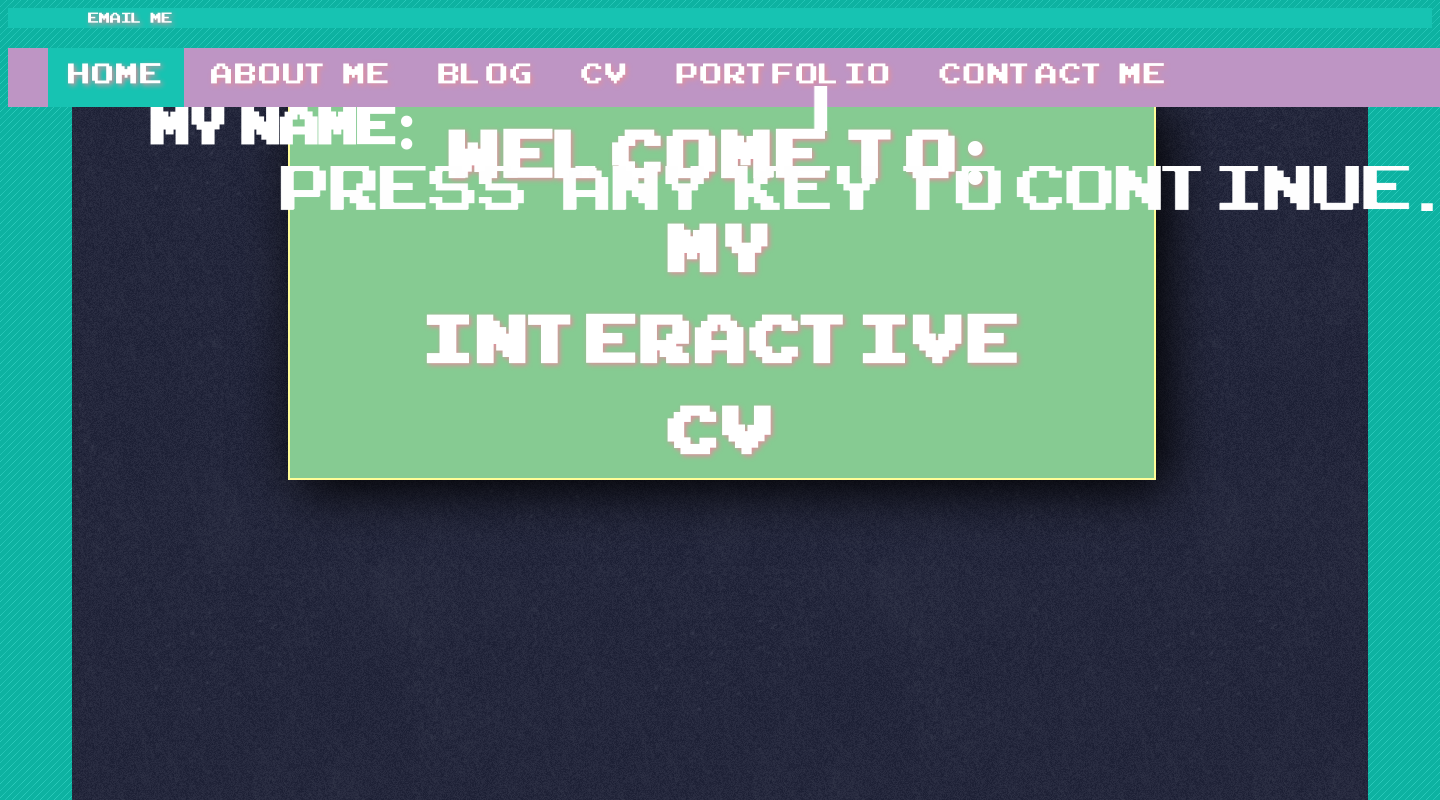
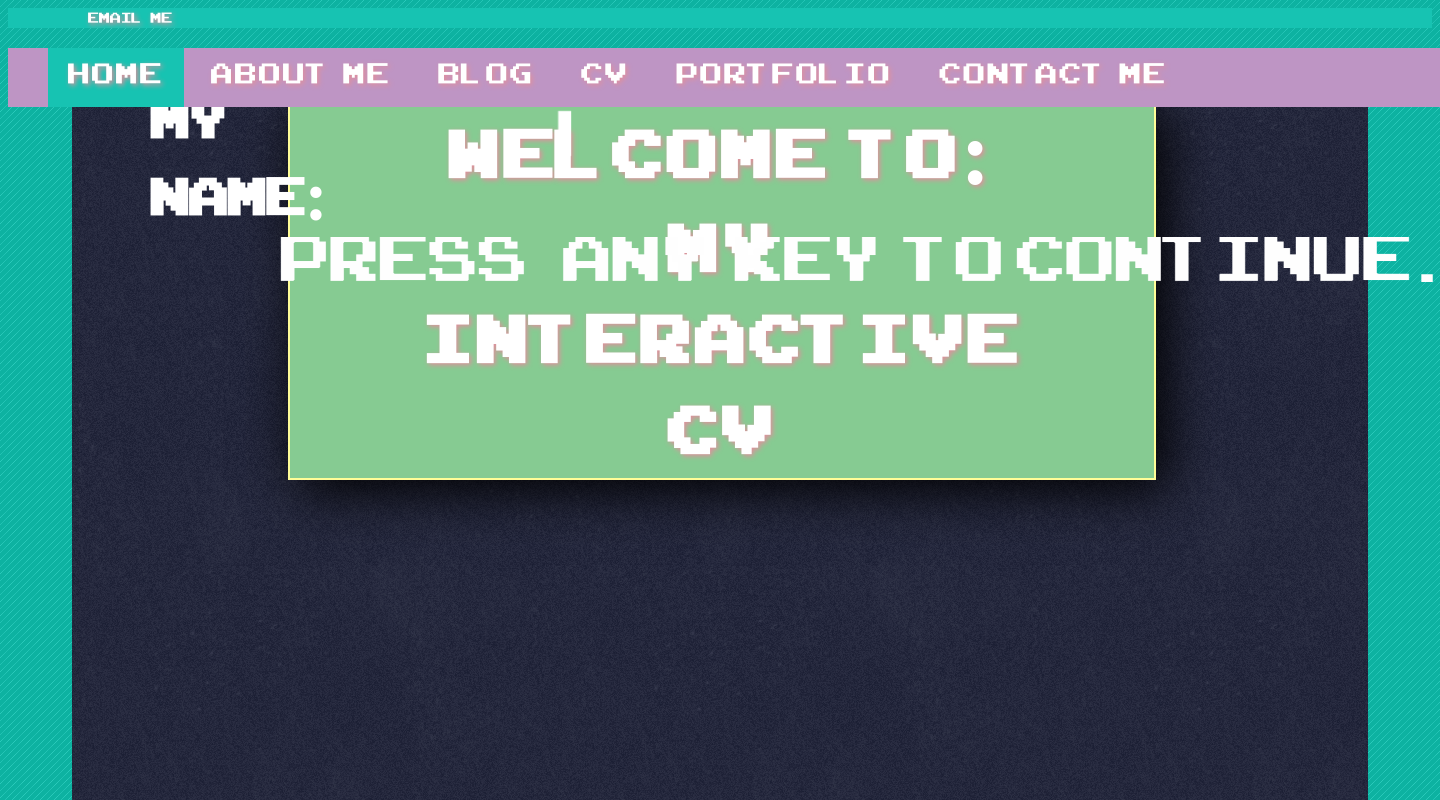
Before and after one commit to Ale42RA/interactive-cv, a Django app: page / in a window 1440 px wide. Run offline with Django 3.2, Linux system fonts and the light colour scheme; parts of the project's set-up code (start-up, migrations or seed data) failed here and were passed over.

Commit message:
My Interactive CV, sixth commit

```diff
--- a/apps/homepage/static/homepage/style.css
+++ b/apps/homepage/static/homepage/style.css
@@ -40,7 +40,7 @@
   margin-top: 20px;
 }
 .card img{
-  padding: 0px;
+  padding: 10px;
   margin: 0px;
   padding-right: 10%;
   vertical-align: center;
--- a/apps/homepage/templates/homepage/homepage.html
+++ b/apps/homepage/templates/homepage/homepage.html
@@ -47,7 +47,7 @@
 <div class="card">
   <h2>
 
-  <img src="{% static "homepage/TypeAnim.gif" %}" alt="Name" height="45px" align="right" style="padding-top: 0%;">
+  <img src="{% static "homepage/TypeAnim.gif" %}" alt="Name" height="45px" align="right" style="padding-top: 25px; padding-right: 20%;">
   My Name:
   <img src="{% static "homepage/press_any_key_to_continue.gif" %}" alt="pressKey2Continue" height="45px" align="centre" >
 </h2>
```
